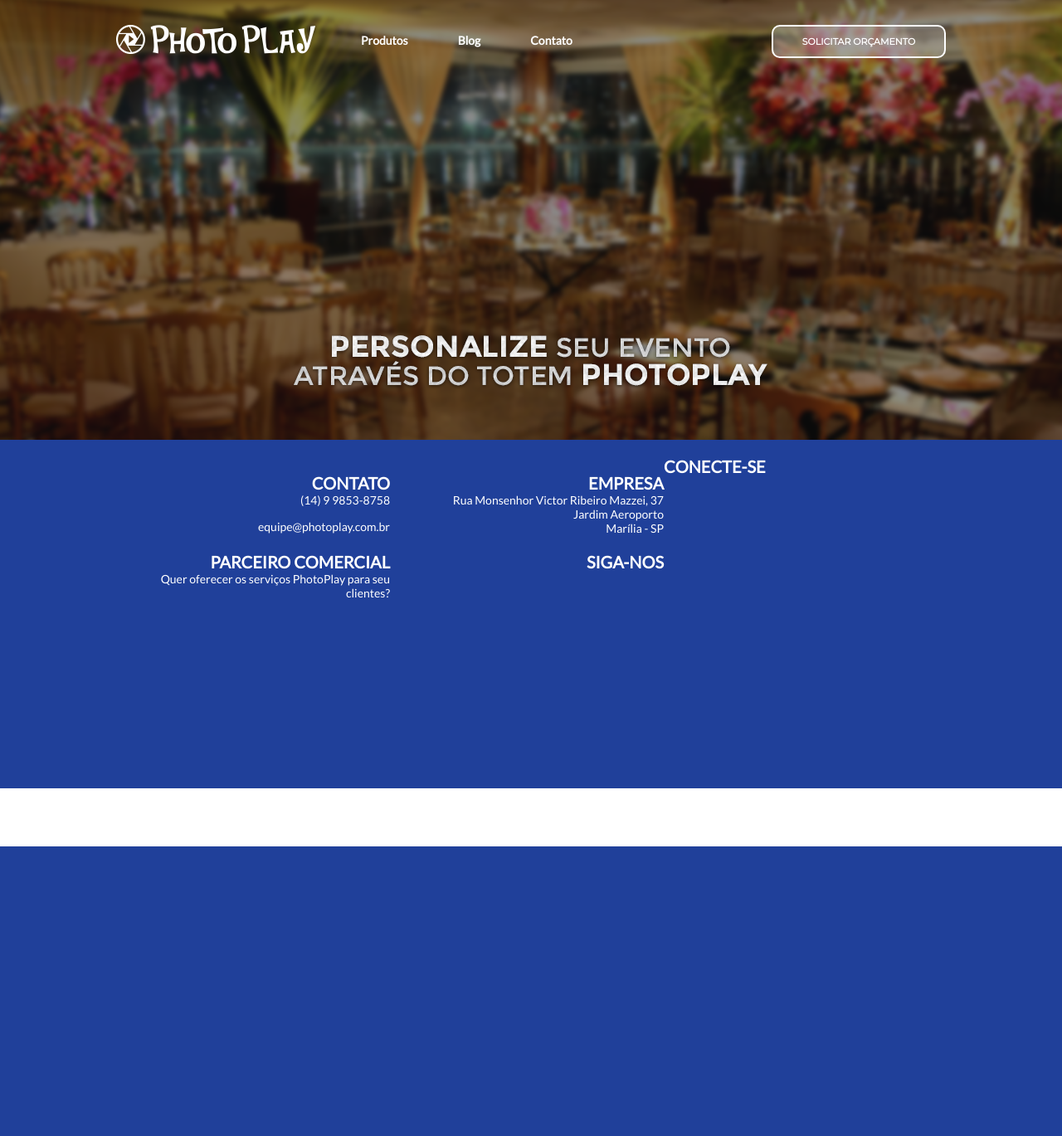
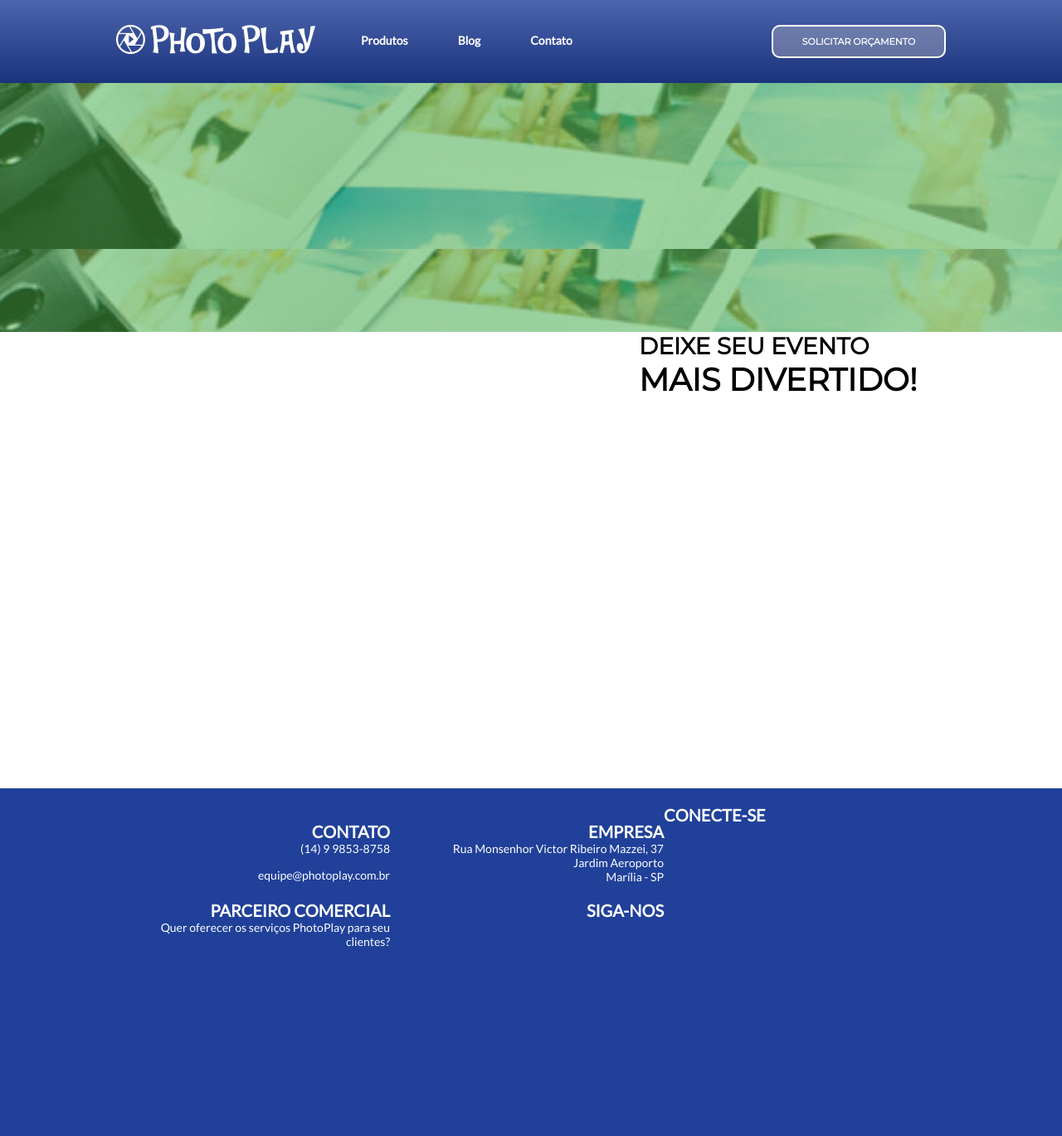
Before and after one commit to paulovillani/photoplay, a Django app: page /contato in a window 1280 px wide; the page is wider, and only the part inside the window is pictured. Shown: the top 1369 px of that part at 83% size. Before the commit the page ends 1020 px from the top of that part, so only its background shows below. Run offline with Django 3.2, Linux system fonts and the light colour scheme; some libraries are stand-ins or nearby versions.

Commit message:
criacao das div na pag de contato

```diff
--- a/portal/templates/contato.html
+++ b/portal/templates/contato.html
@@ -8,12 +8,78 @@
 
 {% block head %}
 <style type="text/css">
-
+	#header{
+		height: 100px;
+		background: none;z
+	}
+	#header_container{
+		background: -moz-linear-gradient(top, rgba(255,255,255,0.2) 0%, rgba(0,0,0,0.2) 100%), rgba(33, 63, 154, 1); /* FF3.6+ */;
+		background: -moz-linear-gradient(top, rgba(255,255,255,0.2) 0%, rgba(0,0,0,0.2) 100%), rgba(33, 63, 154, 1); /* FF3.6+ */
+		background: -webkit-gradient(linear, left top, left bottom, color-stop(0%,rgba(255,255,255,0.2)), color-stop(100%,rgba(0,0,0,0.2))), rgba(33, 63, 154, 1); /* Chrome,Safari4+ */
+		background: -webkit-linear-gradient(top, rgba(255,255,255,0.2) 0%,rgba(0,0,0,0.2) 100%), rgba(33, 63, 154, 1); /* Chrome10+,Safari5.1+ */
+		background: -o-linear-gradient(top, rgba(255,255,255,0.2) 0%,rgba(0,0,0,0.2) 100%), rgba(33, 63, 154, 1); /* Opera 11.10+ */
+		background: -ms-linear-gradient(top, rgba(255,255,255,0.2) 0%,rgba(0,0,0,0.2) 100%), rgba(33, 63, 154, 1); /* IE10+ */
+		background: linear-gradient(to bottom, rgba(255,255,255,0.2) 0%,rgba(0,0,0,0.2) 100%), rgba(33, 63, 154, 1); /* W3C */
+		position: fixed;
+		z-index: 999;
+	}
+	#parallax1{
+		height: 300px;
+		width: 1400px;
+		position: relative;
+		background-image: url("{{STATIC_URL}}/img/parallax1_produtos.jpg");
+	}
+	.cHeader{
+		background-color: rgb(80,184,72);
+		height: 100px;
+		width: 1400px;
+	}
+	.cHeaderContent{
+		width: 1000px;
+		left: 50%;
+		margin-left: -500px;
+		position: relative;
+	}
+	.cHeader ul{
+		list-style: outside none none;
+		margin: 0;
+		padding: 0;
+	}
+	.cHeader li{
+		float: left;
+		margin: 30px 11px 0 0;
+	}
+	.cHeader h1{
+		color: white;
+		font-size: 32px;
+		margin: 0;
+	}
+	.cContato{
+		width: 1000px;
+		position: relative;
+		left: 50%;
+		margin-left: -500px;
+		height:  550px;
+		background-color: white;
+	}
+	.cContatoText{
+		float: right;
+		width: 370px;
+	}
 </style>
 {% endblock %}
 
 
 {% block content %}
+<div id="parallax1" class="bgParallax" data-speed="9"></div>
+<div class="cContato">
+	<div class="cContatoForm">
 
+	</div>
+	<div class="cContatoText">
+		<h1 style="font-size: 28px; font-weight: 700;">DEIXE SEU EVENTO</h1>
+		<h1 style="font-size: 38px; font-weight: 700;">MAIS DIVERTIDO!</h1>
+	</div>
+</div>
 
 {% endblock %}
```
